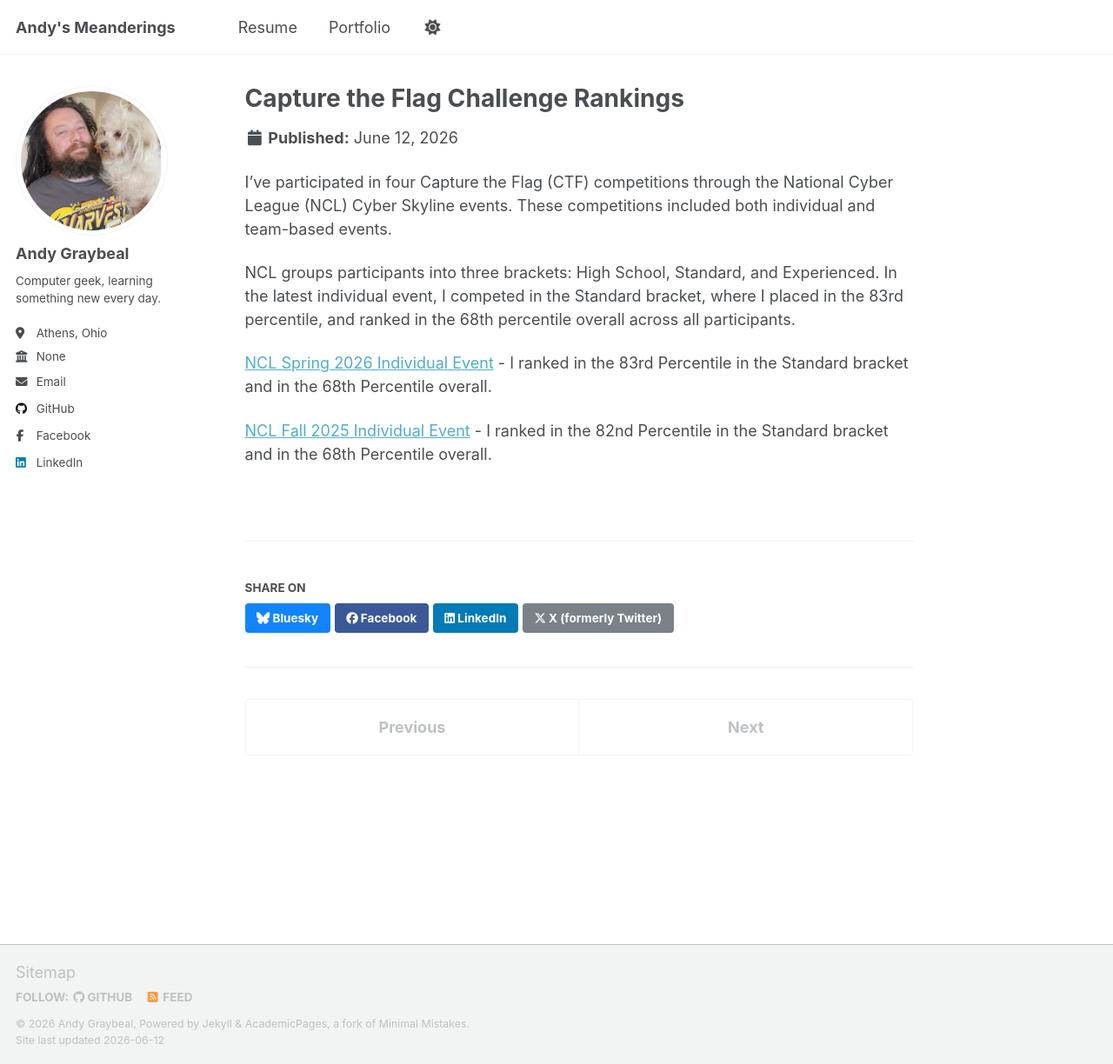
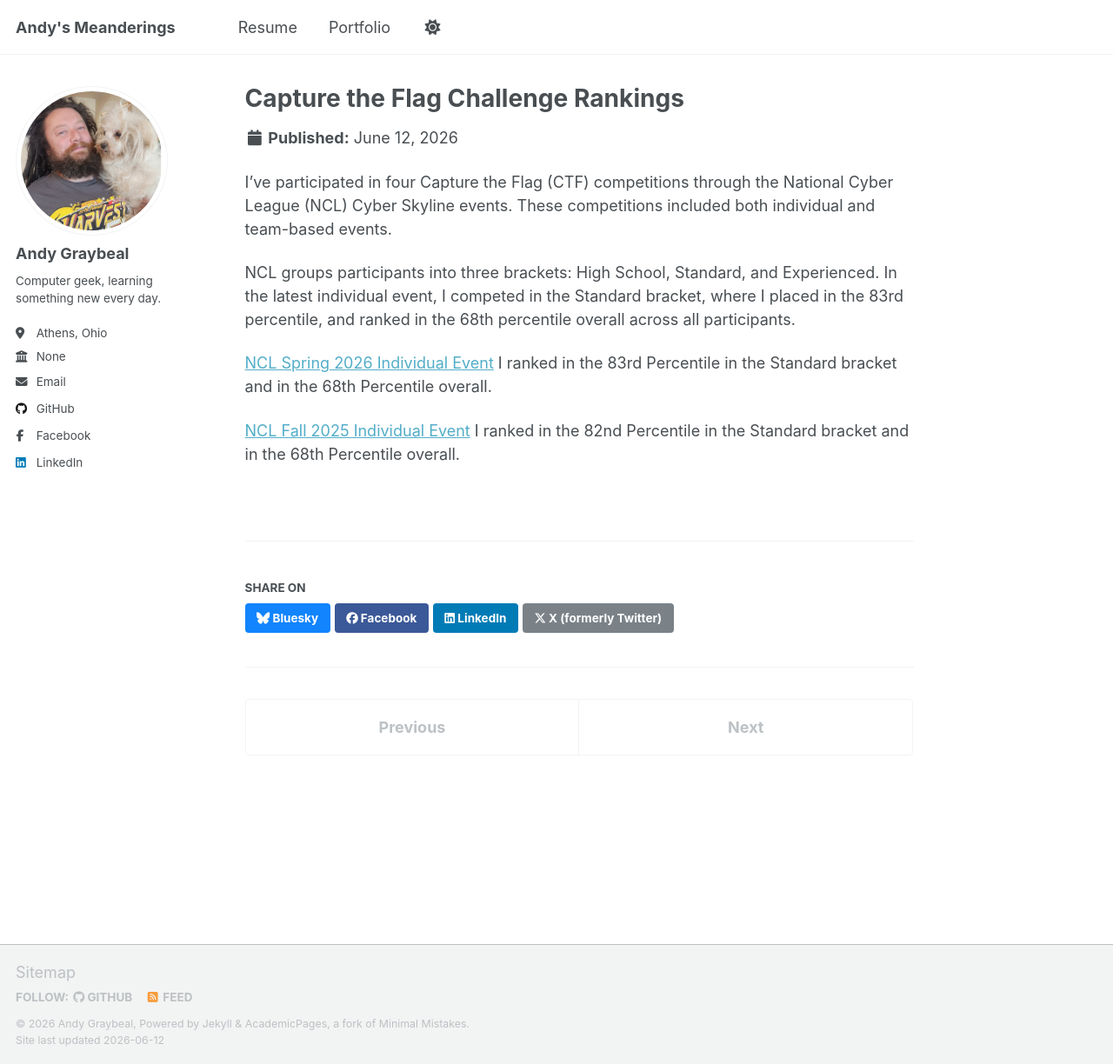
Before and after one commit to andy-graybeal/andy-graybeal.github.io, a Jekyll site: the page built from _portfolio/CTF_Challenges.md, in a window 1280 px wide and 1224 px high. Shown: the whole window at 87% size. Built offline with Jekyll 4.4.1, drawn with Linux system fonts in a browser that asks for light colours; a script that is not in the unit is left out.

```diff
--- a/_portfolio/CTF_Challenges.md
+++ b/_portfolio/CTF_Challenges.md
@@ -9,6 +9,8 @@ I’ve participated in four Capture the Flag (CTF) competitions through the Nati
 NCL groups participants into three brackets: High School, Standard, and Experienced. In the latest individual event, I competed in the Standard bracket, where I placed in the 83rd percentile, and ranked in the 68th percentile overall across all participants.
 
 
-[NCL Spring 2026 Individual Event](/NCL-CyberSkyline-Report-Spring-2026) - I ranked in the 83rd Percentile in the Standard bracket and in the 68th Percentile overall.
+[NCL Spring 2026 Individual Event](/NCL-CyberSkyline-Report-Spring-2026)
+I ranked in the 83rd Percentile in the Standard bracket and in the 68th Percentile overall.
 
-[NCL Fall 2025 Individual Event](/NCL-CyberSkyline-Report-Fall-2025) - I ranked in the 82nd Percentile in the Standard bracket and in the 68th Percentile overall.
+[NCL Fall 2025 Individual Event](/NCL-CyberSkyline-Report-Fall-2025)
+I ranked in the 82nd Percentile in the Standard bracket and in the 68th Percentile overall.
```
